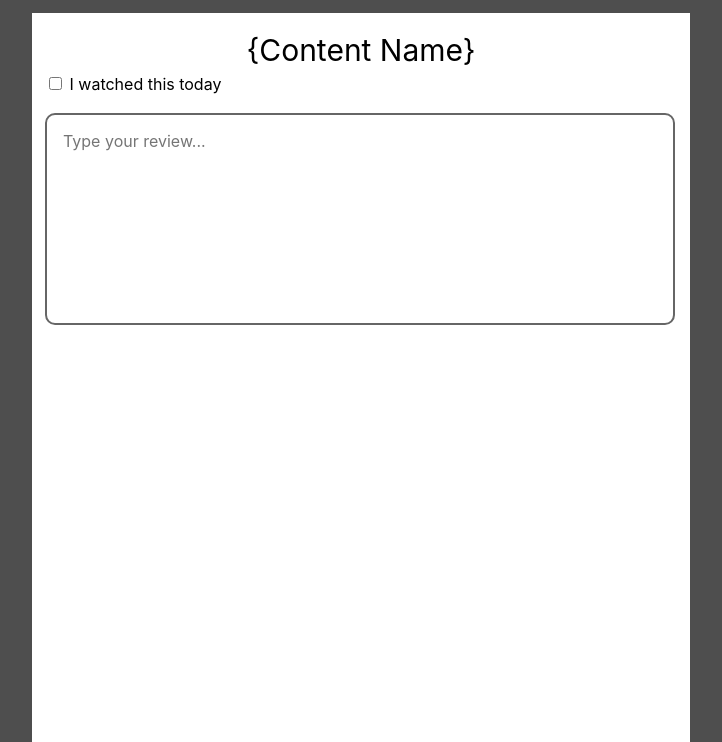
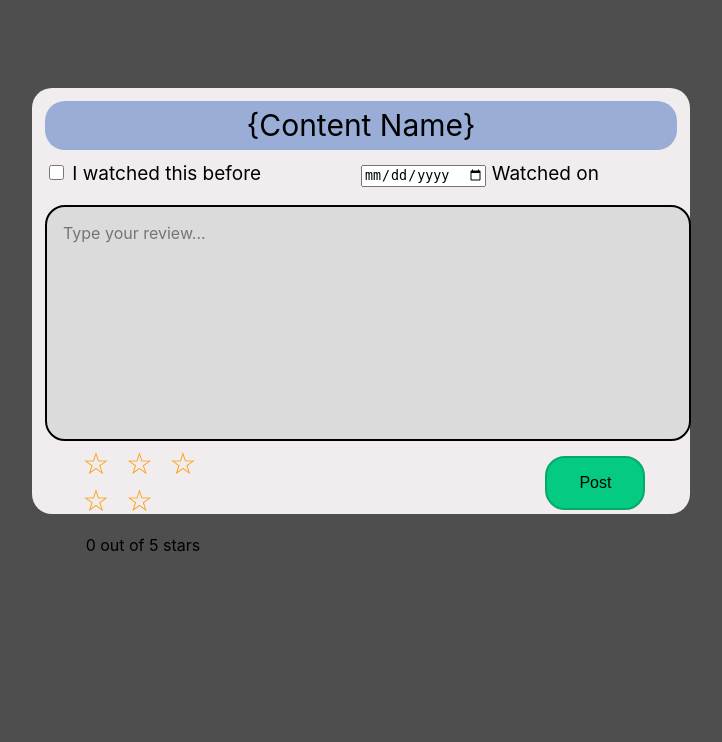
Before and after one commit to JJcookiee/Column-ed, a PHP site: page /reviewPage.html in a window 1280 px wide. Shown: the part 97-839 px from the top of the page, without its empty margins (279-1001 px from the left). After the commit the page ends 649 px from the top, so only its background shows below. Run offline with PHP 8.4, Linux system fonts and the light colour scheme; some web fonts are replaced.

Commit message:
basic review page done + star rating system

```diff
--- a/review page/reviewPage.css
+++ b/review page/reviewPage.css
@@ -14,9 +14,9 @@ body {
 
 .header {
   overflow: hidden;
-  background-color: #f1f1f1;
+  background-color: #F1EDEE;
   padding: 20px 10px;
-  margin-bottom: 1%;
+  margin-bottom: 7%;
 }
 
 /* Style the header links */
@@ -67,33 +67,108 @@ body {
 }
 
 .layout{
-  background-color: white;
-  height: 88%;
+  background-color: #F1EDEE;
+  height: 50%;
   margin: 0 auto;
   padding: 1%;
   width: 50%;
   align-items: center;
+  border-radius: 20px;
+
 }
-
 
 .title{
   text-align: center;
   padding: 1%;
   font-family: "Inter";
   font-size: 30px;
+  background-color: #99add6;
+  border-radius: 20px;
 }
 
 .textarea{
-  background-color: white;
-  color: #666666;
+  background-color: rgb(219, 219, 219);
+  color: #000000;
   padding: 1em;
-  border-radius: 10px;
+  border-radius: 20px;
   border: 2px solid;
   outline: none;
   font-size: 16px;
   resize: none;
-  width: 94%;
-  height: 25%;
+  width: 96.5%;
+  height: 50%;
   margin-top: 3%;
   font-family: "Inter";
+  overflow: hidden;
 }
+
+.checkboxDatePickerContainer{
+  padding-top: 2%;
+  font-family: "Inter";
+  font-size: 19px;
+}
+
+.checkbox{
+  width: 15px;
+  height: 15px;
+}
+
+.post {
+  border: none;
+  color: white;
+  padding: 16px 32px;
+  text-align: center;
+  text-decoration: none;
+  display: inline-block;
+  font-size: 16px;
+  margin: 4px 2px;
+  transition-duration: 0.4s;
+  cursor: pointer;
+  border-radius: 20px;
+  margin-top: 1.6%;
+}
+
+.postButton {
+  background-color: #05ca82;
+  color: black;
+  border: 2px solid #04AA6D;
+  float: right;
+  margin-right: 5%;
+}
+
+.postButton:hover {
+  background-color: #03a369;
+  color: rgb(0, 0, 0);
+}
+
+.checkBoxContainer{
+  width: 50%;
+  float: left;
+}
+
+.datePickerContainer{
+  width: 50%;
+  float: right;
+}
+
+.starRating{
+  user-select: none;
+  width: 21%;
+  margin-left: 5%;
+}
+
+.star{
+  font-size: 30px;
+  color: #ff9800;
+  background-color: unset;
+  border: none;
+}
+
+.star:hover{
+  cursor: pointer;
+}
+
+.currentRating{
+  user-select: none;
+  text-align: center;
+}
--- a/review page/reviewPage.html
+++ b/review page/reviewPage.html
@@ -24,9 +24,33 @@
 
     <div class="layout">
         <div class="title">{Content Name}</div>
-        <input type="checkbox" class="checkbox" name="logCheck" value="log">
-        <label for="logCheck">I watched this today</label>
+        <div class="checkboxDatePickerContainer">
+            <div class="checkBoxContainer">
+                <input type="checkbox" class="checkbox" name="logCheck" value="log">
+                <label for="logCheck">I watched this before</label>
+            </div>
+
+            <div class="datePickerContainer">
+                <input type="date" class="datePicker" name="datePicker" value="dd/mm/yy">
+                <label class="labelDate" for="datePicker">Watched on</label>
+            </div>
+
+
+        </div>
+
         <textarea class="textarea" placeholder="Type your review..."></textarea>
+        <button class="post postButton">Post</button>
+
+        <div class="starRating">
+                <button class="star">&#9734;</button>
+                <button class="star">&#9734;</button>
+                <button class="star">&#9734;</button>
+                <button class="star">&#9734;</button>
+                <button class="star">&#9734;</button>
+                <p class="currentRating">0 out of 5 stars</p>
+
+            <script src="starRating.js"></script>
+        </div>
     </div>
 </div>
 </body>
--- /dev/null
+++ b/review page/starRating.js
@@ -0,0 +1,17 @@
+const allStars = document.querySelectorAll('.star');
+let currentRating = document.querySelector('.currentRating');
+
+allStars.forEach( (star, i) =>{
+    star.onclick = function(){
+        let current_star_level = i + 1;
+        currentRating.innerText = `${current_star_level}  out of 5 stars`;
+
+        allStars.forEach((star, j) => {
+            if(current_star_level >= j+1){
+                star.innerHTML = '&#9733';
+            }else{
+                star.innerHTML = '&#9734';
+            }
+        })
+    }
+})
```
